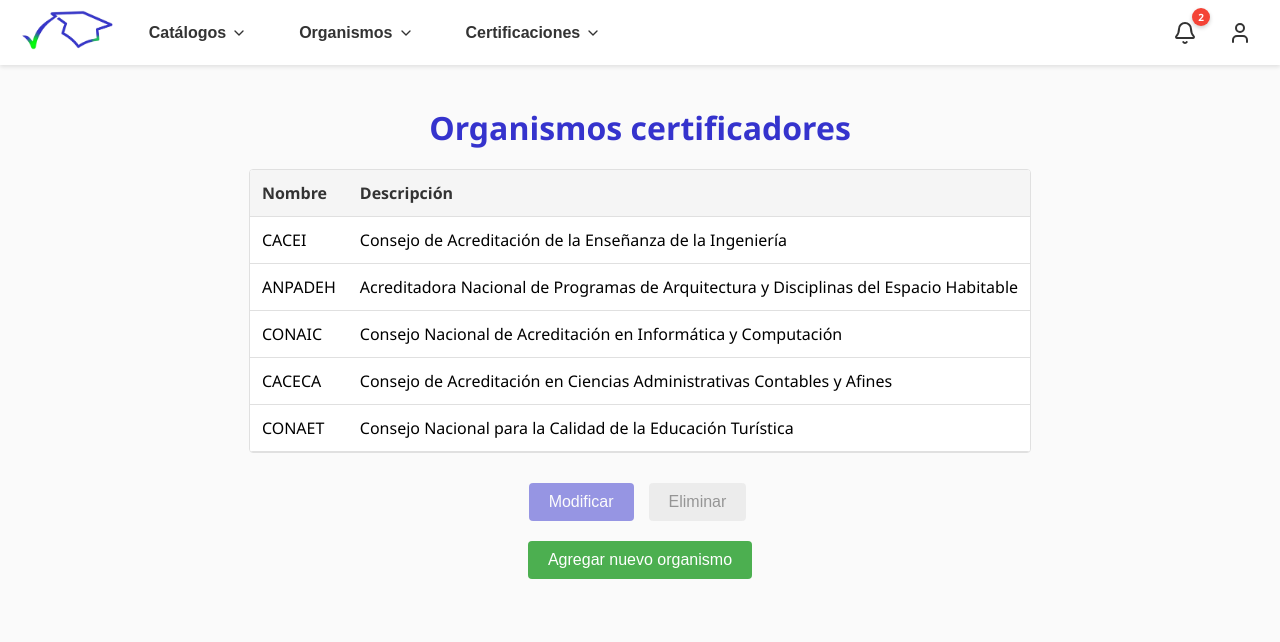
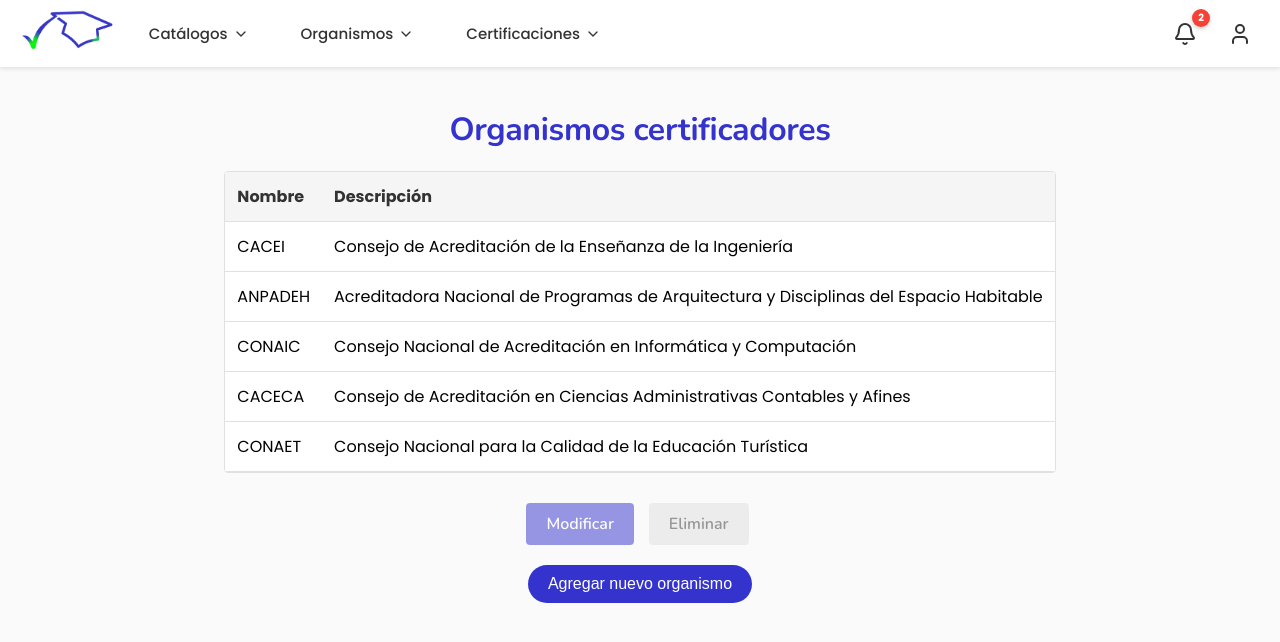
Before and after one commit to liliasoto/macps, a React (Create React App) app: page /organismos/ver in a window 1280 px wide. Shown: the top 642 px of the page. Built offline with nearby package versions, Linux system fonts and the light colour scheme.

Commit message:
Fixed some styles

```diff
--- a/src/components/main.tsx
+++ b/src/components/main.tsx
@@ -17,7 +17,6 @@ const Main: React.FC = () => {
               Simplificamos la gestión, organización y seguimiento de todos los requisitos necesarios para la
               certificación de programas universitarios, asegurando un proceso fluido y exitoso para tu institución.
             </p>
-            <button className="cta-button">Comienza ahora</button>
           </div>
           <div className="hero-image">
             <img src={logo || "/placeholder.svg"} alt="MACPS Logo" className="hero-logo" />
--- a/src/index.css
+++ b/src/index.css
@@ -1,13 +1,28 @@
+@import url("https://fonts.googleapis.com/css2?family=Poppins:wght@300;400;500;600;700&display=swap");
+@import url("https://fonts.googleapis.com/css2?family=Nunito:wght@400;500;600;700;800&display=swap");
+
 body {
   margin: 0;
-  font-family: -apple-system, BlinkMacSystemFont, 'Segoe UI', 'Roboto', 'Oxygen',
-    'Ubuntu', 'Cantarell', 'Fira Sans', 'Droid Sans', 'Helvetica Neue',
-    sans-serif;
+  font-family: "Poppins", -apple-system, BlinkMacSystemFont, "Segoe UI", "Roboto", "Oxygen", "Ubuntu", "Cantarell",
+    "Fira Sans", "Droid Sans", "Helvetica Neue", sans-serif;
   -webkit-font-smoothing: antialiased;
   -moz-osx-font-smoothing: grayscale;
 }
 
 code {
-  font-family: source-code-pro, Menlo, Monaco, Consolas, 'Courier New',
-    monospace;
+  font-family: source-code-pro, Menlo, Monaco, Consolas, "Courier New", monospace;
 }
+
+h1,
+h2,
+h3,
+h4,
+h5,
+h6 {
+  font-family: "Nunito", sans-serif;
+  font-weight: 700;
+}
+
+h1 {
+  color: #3533cd;
+}
--- a/src/styles/catalogs.css
+++ b/src/styles/catalogs.css
@@ -1,13 +1,20 @@
+@import url("https://fonts.googleapis.com/css2?family=Poppins:wght@300;400;500;600;700&display=swap");
+@import url("https://fonts.googleapis.com/css2?family=Nunito:wght@400;500;600;700;800&display=swap");
+
 .catalog-container {
   padding: 20px;
   max-width: 1200px;
   margin: 0 auto;
+  font-family: "Poppins", sans-serif;
 }
 
 .catalog-title {
   color: #3533cd;
   margin-bottom: 20px;
   text-align: center;
+  font-family: "Nunito", sans-serif;
+  font-weight: 700;
+  font-size: 32px;
 }
 
 .catalog-table {
@@ -16,6 +23,8 @@
   margin-top: 20px;
   background-color: white;
   box-shadow: 0 1px 3px rgba(0, 0, 0, 0.1);
+  border-radius: 8px;
+  overflow: hidden;
 }
 
 .catalog-table th,
@@ -27,8 +36,9 @@
 
 .catalog-table th {
   background-color: #f5f5f5;
-    font-weight: bold;
+  font-weight: 600;
   color: #333;
+  font-family: "Nunito", sans-serif;
 }
 
 .catalog-table tr:hover {
@@ -46,14 +56,18 @@
   background-color: #3533cd;
   color: white;
   border: none;
-    border-radius: 4px;
+  border-radius: 30px;
   cursor: pointer;
   font-size: 16px;
-    transition: background-color 0.3s;
+  transition: all 0.3s ease;
+  font-family: "Nunito", sans-serif;
+  font-weight: 600;
 }
 
 .catalog-button:hover {
   background-color: #2826a0;
+  transform: translateY(-2px);
+  box-shadow: 0 4px 12px rgba(53, 51, 205, 0.2);
 }
 
 @media (max-width: 768px) {
--- a/src/styles/createProcessStyles.css
+++ b/src/styles/createProcessStyles.css
@@ -1,32 +1,37 @@
+@import url("https://fonts.googleapis.com/css2?family=Poppins:wght@300;400;500;600;700&display=swap");
+@import url("https://fonts.googleapis.com/css2?family=Nunito:wght@400;500;600;700;800&display=swap");
+
 .create-process-content {
   padding: 20px;
   max-width: 600px;
   margin: 0 auto;
+  font-family: "Poppins", sans-serif;
 }
 
 h1 {
   color: #3533cd;
   margin-bottom: 20px;
   text-align: center;
+  font-family: "Nunito", sans-serif;
+  font-weight: 700;
+  font-size: 32px;
 }
 
 .create-process-form {
   background-color: #ffffff;
   padding: 20px;
-    border-radius: 8px;
+  border-radius: 16px;
   box-shadow: 0 2px 4px rgba(0, 0, 0, 0.1);
 }
 
-  .form-group2 {
+.form-group {
   margin-bottom: 20px;
-    display: flex;
-    flex-direction: column;
 }
 
 label {
   display: block;
   margin-bottom: 5px;
-    font-weight: bold;
+  font-weight: 500;
   color: #333;
 }
 
@@ -35,8 +40,10 @@
   width: 100%;
   padding: 10px;
   border: 1px solid #ccc;
-    border-radius: 4px;
+  border-radius: 8px;
   font-size: 16px;
+  font-family: "Poppins", sans-serif;
+  margin-bottom: 15px;
 }
 
 .date-inputs {
@@ -59,10 +66,12 @@
 .btn-secondary {
   padding: 10px 20px;
   border: none;
-    border-radius: 4px;
+  border-radius: 30px;
   cursor: pointer;
   font-size: 16px;
-    transition: background-color 0.3s;
+  transition: all 0.3s ease;
+  font-family: "Nunito", sans-serif;
+  font-weight: 600;
 }
 
 .btn-primary {
@@ -72,6 +81,8 @@
 
 .btn-primary:hover {
   background-color: #2826a0;
+  transform: translateY(-2px);
+  box-shadow: 0 4px 12px rgba(53, 51, 205, 0.2);
 }
 
 .btn-secondary {
@@ -81,6 +92,7 @@
 
 .btn-secondary:hover {
   background-color: #c0c0c0;
+  transform: translateY(-2px);
 }
 
 @media (max-width: 768px) {
--- a/src/styles/dropdownPanels.css
+++ b/src/styles/dropdownPanels.css
@@ -1,10 +1,14 @@
+/* Importar fuentes modernas de Google Fonts */
+@import url("https://fonts.googleapis.com/css2?family=Poppins:wght@300;400;500;600;700&display=swap");
+@import url("https://fonts.googleapis.com/css2?family=Nunito:wght@400;500;600;700;800&display=swap");
+
 /* Estilos compartidos para los paneles desplegables */
 .dropdown-panel {
   position: absolute;
   top: 100%;
   right: 0;
   background-color: #ffffff;
-    border-radius: 8px;
+  border-radius: 16px;
   box-shadow: 0 10px 25px rgba(0, 0, 0, 0.15);
   overflow: hidden;
   z-index: 1000;
@@ -14,6 +18,7 @@
   pointer-events: none;
   transition: opacity 0.3s ease, transform 0.3s ease;
   margin-top: 10px;
+  font-family: "Poppins", sans-serif;
 }
 
 .dropdown-panel.active {
@@ -41,6 +46,8 @@
   margin: 0;
   font-size: 16px;
   color: #333;
+  font-weight: 700;
+  font-family: "Nunito", sans-serif;
 }
 
 .mark-all-read {
@@ -50,6 +57,7 @@
   font-size: 12px;
   cursor: pointer;
   padding: 0;
+  font-family: "Poppins", sans-serif;
 }
 
 .mark-all-read:hover {
@@ -168,6 +176,8 @@
   color: #3533cd;
   text-decoration: none;
   font-size: 14px;
+  font-weight: 600;
+  font-family: "Nunito", sans-serif;
 }
 
 .view-all-link:hover {
@@ -231,12 +241,16 @@
   margin: 0 0 5px 0;
   font-size: 16px;
   color: #333;
+  font-weight: 700;
+  font-family: "Nunito", sans-serif;
 }
 
 .user-info p {
   margin: 0 0 3px 0;
   font-size: 14px;
   color: #3533cd;
+  font-weight: 600;
+  font-family: "Nunito", sans-serif;
 }
 
 .user-info span {
@@ -261,6 +275,7 @@
   width: 100%;
   text-align: left;
   font-size: 14px;
+  font-family: "Poppins", sans-serif;
 }
 
 .menu-item:hover {
--- a/src/styles/evidenceStyles.css
+++ b/src/styles/evidenceStyles.css
@@ -83,12 +83,12 @@
   }
 
   .action-button.update {
-    background-color: #2ecc71;
+    background-color: #2dc42a;
     color: white;
   }
 
   .action-button.update:hover {
-    background-color: #27ae60;
+    background-color: #27ae4b;
   }
 
   @media (max-width: 768px) {
--- a/src/styles/mainStyles.css
+++ b/src/styles/mainStyles.css
@@ -1,9 +1,24 @@
+@import url("https://fonts.googleapis.com/css2?family=Poppins:wght@300;400;500;600;700&display=swap");
+
 /* Estilos generales */
 body {
   margin: 0;
   padding: 0;
-  font-family: "Segoe UI", Tahoma, Geneva, Verdana, sans-serif;
+  font-family: "Poppins", -apple-system, BlinkMacSystemFont, "Segoe UI", Roboto, Helvetica, Arial, sans-serif;
   background-color: #fafafa;
+  -webkit-font-smoothing: antialiased;
+  -moz-osx-font-smoothing: grayscale;
+}
+
+h1,
+h2,
+h3,
+h4,
+h5,
+h6 {
+  font-family: "Poppins", sans-serif;
+  font-weight: 600;
+  letter-spacing: -0.01em;
 }
 
 .main-container {
@@ -63,16 +78,17 @@ body {
   border: none;
   cursor: pointer;
   color: #333;
-  font-weight: bold;
+  font-weight: 500;
   display: flex;
   align-items: center;
   gap: 5px;
   padding: 8px 16px;
   transition: all 0.3s ease;
-  font-size: 16px;
-  border-radius: 4px;
+  font-size: 15px;
+  border-radius: 8px;
   position: relative;
   z-index: 2;
+  font-family: "Poppins", sans-serif;
 }
 
 .dropdown-toggle:hover {
@@ -101,7 +117,7 @@ body {
   top: 100%;
   left: 0;
   background-color: #ffffff;
-  border-radius: 8px;
+  border-radius: 12px;
   box-shadow: 0 10px 25px rgba(0, 0, 0, 0.1);
   overflow: hidden;
   z-index: 1;
@@ -132,6 +148,8 @@ body {
   padding: 12px 16px;
   transition: all 0.2s ease;
   border-left: 3px solid transparent;
+  font-family: "Poppins", sans-serif;
+  font-size: 14px;
 }
 
 .dropdown-menu p a:hover {
@@ -260,6 +278,7 @@ body {
   border-bottom: 1px solid #e0e0e0;
   cursor: pointer;
   transition: background-color 0.3s ease;
+  font-family: "Poppins", sans-serif;
 }
 
 .mobile-menu-item:hover {
@@ -267,7 +286,7 @@ body {
 }
 
 .mobile-menu-item span {
-  font-weight: bold;
+  font-weight: 500;
 }
 
 .mobile-menu-item .rotate {
@@ -300,6 +319,8 @@ body {
   border-bottom: 1px solid #e0e0e0;
   transition: all 0.2s ease;
   border-left: 3px solid transparent;
+  font-family: "Poppins", sans-serif;
+  font-size: 14px;
 }
 
 .mobile-submenu li a:hover {
@@ -349,11 +370,12 @@ body {
 }
 
 .hero-section h1 {
-  font-size: 60px;
+  font-size: 58px;
   color: #3533cd;
   margin: 0;
   line-height: 1.2;
   text-align: left;
+  font-weight: 700;
 }
 
 .hero-section h2 {
@@ -374,16 +396,19 @@ body {
   background-color: #3533cd;
   color: white;
   border: none;
-  padding: 12px 24px;
-  font-size: 18px;
-  font-weight: bold;
+  padding: 12px 28px;
+  font-size: 16px;
+  font-weight: 500;
   border-radius: 30px;
   cursor: pointer;
-  transition: background-color 0.3s ease;
+  transition: all 0.3s ease;
+  font-family: "Poppins", sans-serif;
 }
 
 .cta-button:hover {
   background-color: #2826a0;
+  transform: translateY(-2px);
+  box-shadow: 0 4px 12px rgba(53, 51, 205, 0.2);
 }
 
 .main-content::before {
@@ -421,6 +446,11 @@ body {
     margin-top: 40px;
   }
 
+  .hero-section h1 {
+    font-size: 42px;
+    text-align: center;
+  }
+
   .hero-image {
     margin-top: 40px;
   }
--- a/src/styles/seeOrgStyles.css
+++ b/src/styles/seeOrgStyles.css
@@ -56,12 +56,28 @@
     margin-bottom: 20px;
   }
 
-  .btn-primary,
-  .btn-secondary,
+  .org-actions .btn-primary{
+    padding: 10px 20px;
+    border: none;
+    border-radius: 4px;
+    cursor: pointer;
+    font-size: 16px;
+    transition: background-color 0.3s;
+  }
+
+  .org-actions .btn-secondary{
+    padding: 10px 20px;
+    border: none;
+    border-radius: 4px;
+    cursor: pointer;
+    font-size: 16px;
+    transition: background-color 0.3s;
+  }
+
   .btn-add {
     padding: 10px 20px;
     border: none;
-    border-radius: 4px;
+    border-radius: 30px;
     cursor: pointer;
     font-size: 16px;
     transition: background-color 0.3s;
@@ -86,14 +102,16 @@
   }
 
   .btn-add {
-    background-color: #4caf50;
+    background-color: #3533cd;
     color: white;
     display: block;
     margin: 0 auto;
   }
 
   .btn-add:hover {
-    background-color: #45a049;
+    background-color: #2826a0;
+    transform: translateY(-2px);
+    box-shadow: 0 4px 12px rgba(53, 51, 205, 0.2);
   }
 
   button:disabled {
--- a/src/styles/userStyles.css
+++ b/src/styles/userStyles.css
@@ -1,3 +1,6 @@
+@import url("https://fonts.googleapis.com/css2?family=Poppins:wght@300;400;500;600;700&display=swap");
+
+
 .users-main-content {
   padding: 20px;
   max-width: 1200px;
@@ -17,6 +20,8 @@ h1 {
   width: 100%;
   padding: 10px;
   font-size: 16px;
+  font-family: "Poppins", -apple-system, BlinkMacSystemFont, "Segoe UI", "Roboto", "Oxygen", "Ubuntu", "Cantarell",
+    "Fira Sans", "Droid Sans", "Helvetica Neue", sans-serif;
   border: 1px solid #ccc;
   border-radius: 4px;
   background-color: white;
@@ -59,11 +64,13 @@ h1 {
   cursor: pointer;
   font-size: 14px;
   transition: background-color 0.3s;
+  font-family: "Nunito", sans-serif;
 }
 
 .action-button.edit {
-  background-color: #3498db;
+  background-color: #1DA860;
   color: white;
+
 }
 
 .action-button.edit:hover {
@@ -84,14 +91,18 @@ h1 {
   background-color: #3533cd;
   color: white;
   border: none;
-  border-radius: 4px;
+  border-radius: 30px;
   cursor: pointer;
   font-size: 16px;
-  transition: background-color 0.3s;
+  transition: all 0.3s ease;
+  font-family: "Nunito", sans-serif;
+  font-weight: 600;
 }
 
 .new-user-button:hover {
   background-color: #2826a0;
+  transform: translateY(-2px);
+  box-shadow: 0 4px 12px rgba(53, 51, 205, 0.2);
 }
 
 /* Estilos para el modal */
```
Also changed, not shown: src/components/userMenu.tsx (+16 -3 lines), src/styles/configProcessStyles.css (indentation only). Lines whose indentation alone changed are shown as unchanged.
